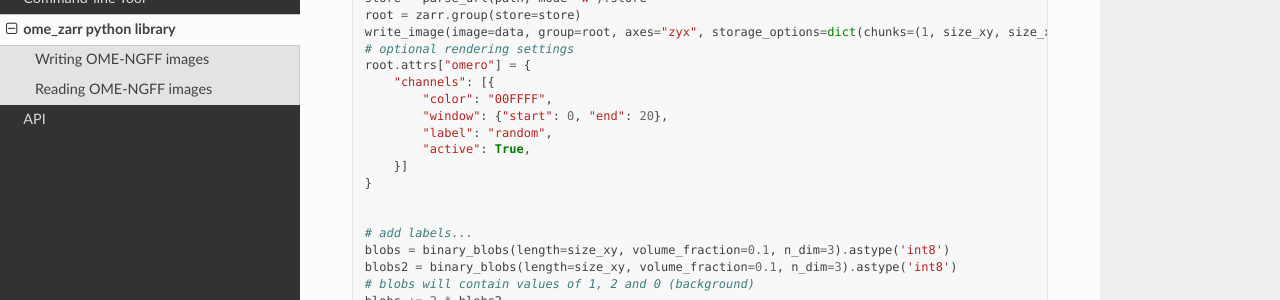
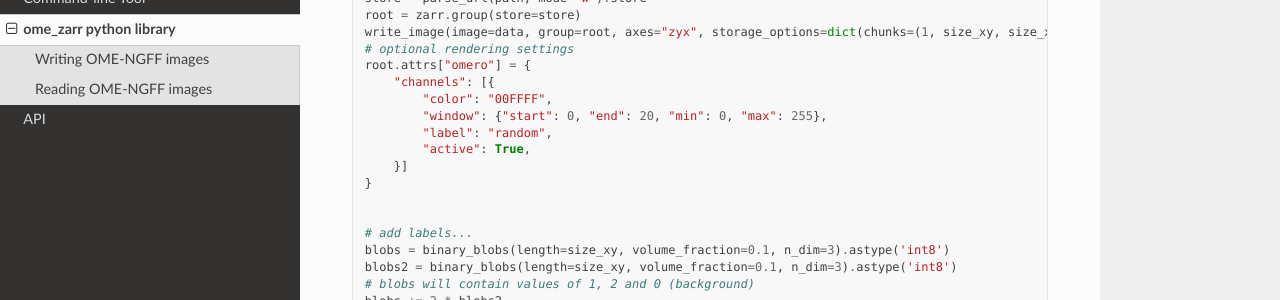
Before and after one commit to ome/ome-zarr-py, a Sphinx documentation site: the page built from docs/source/python.rst, in a window 1280 px wide and 900 px high, scrolled down 632 px. Shown: the part 151-451 px from the top of the window. Built offline with Sphinx 7.4.7 and the Read the Docs theme 2.0.0, drawn with Linux system fonts in a browser that asks for light colours.

Commit message:
Update python.rst to have min, max
The OME-NGFF validator complains about window not having the min and max properties in the current version of this script.

```diff
--- a/docs/source/python.rst
+++ b/docs/source/python.rst
@@ -40,7 +40,7 @@ The following code creates a 3D Image in OME-Zarr with labels::
     root.attrs["omero"] = {
         "channels": [{
             "color": "00FFFF",
-            "window": {"start": 0, "end": 20},
+            "window": {"start": 0, "end": 20, "min": 0, "max": 255},
             "label": "random",
             "active": True,
         }]
```
